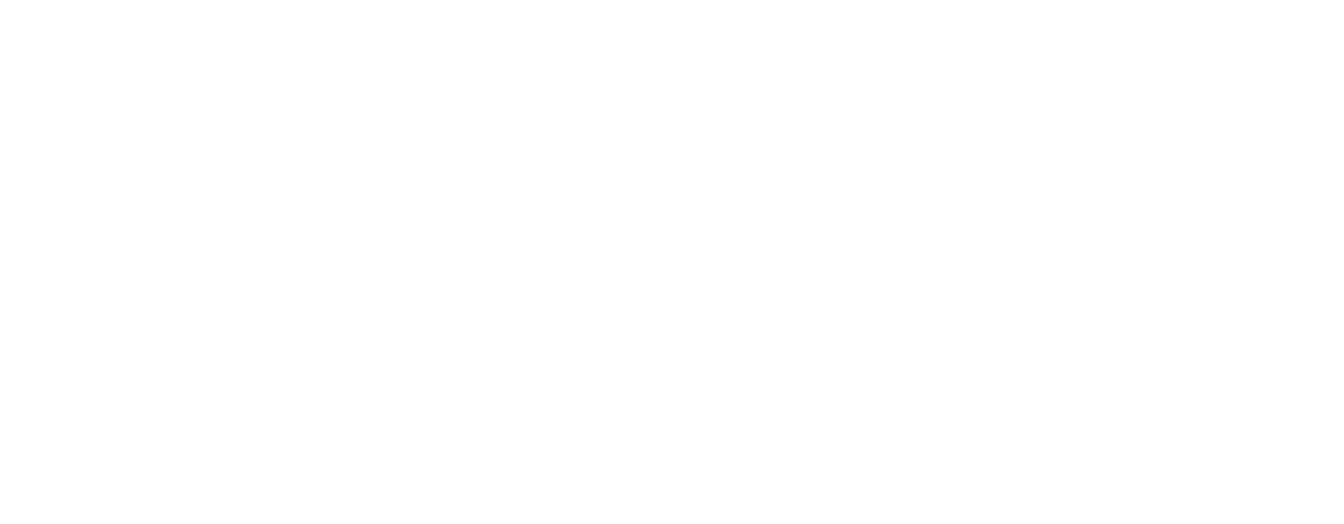
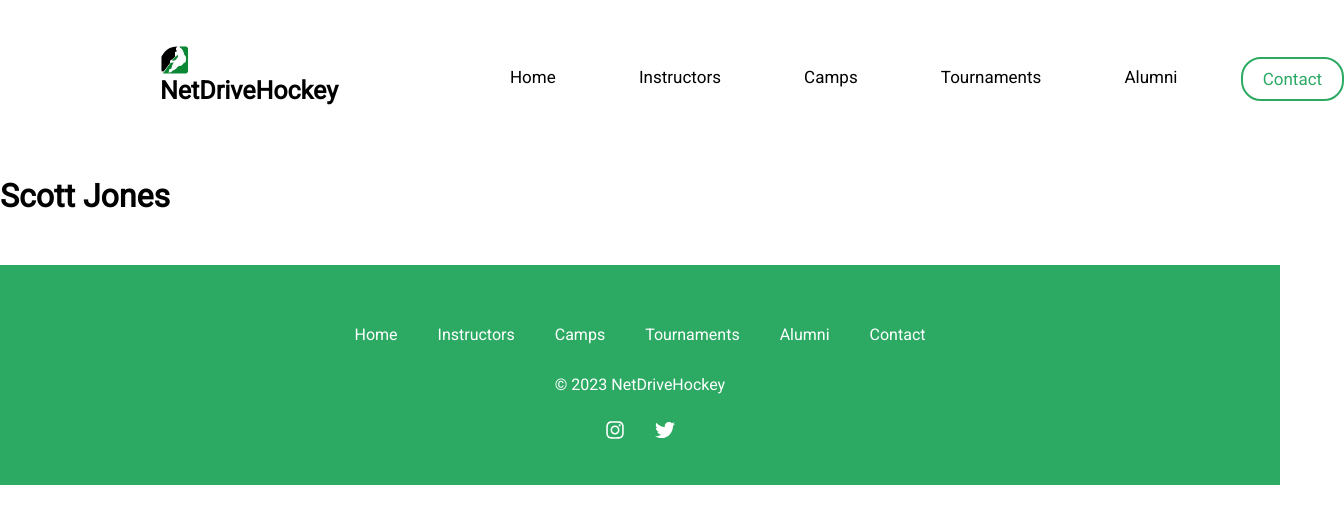
Before and after one commit to NetDriveHockey/main-site, a React (Create React App) app in the folder website/: page /camps/scott-jones in a window 1280 px wide. Before the commit this address had no page. Shown: the top 524 px of the page, 1344 px wide, since content can reach past the window. Built offline with nearby package versions, Linux system fonts and the light colour scheme.

Commit message:
Setup Navigation

```diff
--- a/website/src/App.js
+++ b/website/src/App.js
@@ -3,6 +3,10 @@ import {React} from 'react';
 import { BrowserRouter as Router, Route, Routes } from 'react-router-dom';
 import Home from './Home/Home';
 import Instructors from './Instructors/Instructors';
+import FemalePrep from './Camps/FemalePrep/FemalePrep';
+import Camps from './Camps/Camps';
+import RepPrep from './Camps/RepPrep/RepPrep';
+import ScottJones from './Camps/ScottJones/ScottJones';
 
 const App = () => {
   return (
@@ -11,6 +15,13 @@ const App = () => {
         <Route path="/">
           <Route index element={<Home />} />
           <Route path="instructors" element={<Instructors />} />
+
+          <Route path="/camps">
+            <Route index element={<Camps/>  } />
+            <Route path="female-prep" element={<FemalePrep />} />
+            <Route path="rep-prep" element={<RepPrep />} />
+            <Route path="scott-jones" element={<ScottJones />} />
+          </Route>
         </Route>
       </Routes>
     </Router>
--- /dev/null
+++ b/website/src/Camps/Camps.js
@@ -0,0 +1,16 @@
+import { React} from 'react';
+
+import Navbar from '../Navbar/Navbar';
+import Footer from '../Footer/Footer';
+
+import './Camps.css';
+
+export default function Camps() {
+    return (
+        <div className="Camps">
+            <Navbar />
+            <h1>Camps</h1>
+            <Footer />
+        </div>
+    );
+}
--- /dev/null
+++ b/website/src/Camps/FemalePrep/FemalePrep.js
@@ -0,0 +1,16 @@
+import { React} from 'react';
+
+import Navbar from '../../Navbar/Navbar';
+import Footer from '../../Footer/Footer';
+
+import './FemalePrep.css';
+
+export default function FemalePrep() {
+    return (
+        <div className="FemalePrep">
+            <Navbar />
+            <h1>Female Prep</h1>
+            <Footer />
+        </div>
+    );
+}
--- /dev/null
+++ b/website/src/Camps/RepPrep/RepPrep.js
@@ -0,0 +1,16 @@
+import { React} from 'react';
+
+import Navbar from '../../Navbar/Navbar';
+import Footer from '../../Footer/Footer';
+
+import './RepPrep.css';
+
+export default function RepPrep() {
+    return (
+        <div className="RepPrep">
+            <Navbar />
+            <h1>Rep Prep</h1>
+            <Footer />
+        </div>
+    );
+}
--- /dev/null
+++ b/website/src/Camps/ScottJones/ScottJones.js
@@ -0,0 +1,16 @@
+import { React} from 'react';
+
+import Navbar from '../../Navbar/Navbar';
+import Footer from '../../Footer/Footer';
+
+import './ScottJones.css';
+
+export default function ScottJones() {
+    return (
+        <div className="ScottJones">
+            <Navbar />
+            <h1>Scott Jones</h1>
+            <Footer />
+        </div>
+    );
+}
--- a/website/src/Navbar/Navbar.js
+++ b/website/src/Navbar/Navbar.js
@@ -17,9 +17,9 @@ export default function Navbar() {
                     <a className="navbar-fields-normal-a" href="camps">Camps</a>
                     {isOpenCamps && (
                         <div className="dropdown-menu-camps">
-                            <a href="/camps/camp1">Rep Prep Chilliwack</a>
-                            <a href="/camps/camp2">Female Prep</a>
-                            <a href="/camps/camp3">Scott Jones</a>
+                            <a href="/camps/rep-prep">Rep Prep Chilliwack</a>
+                            <a href="/camps/female-prep">Female Prep</a>
+                            <a href="/camps/scott-jones">Scott Jones</a>
                         </div>
                     )}
                 </div>
```
Also changed, not shown: website/src/Camps/Camps.css (added), website/src/Camps/FemalePrep/FemalePrep.css (added), website/src/Camps/RepPrep/RepPrep.css (added), website/src/Camps/ScottJones/ScottJones.css (added).
